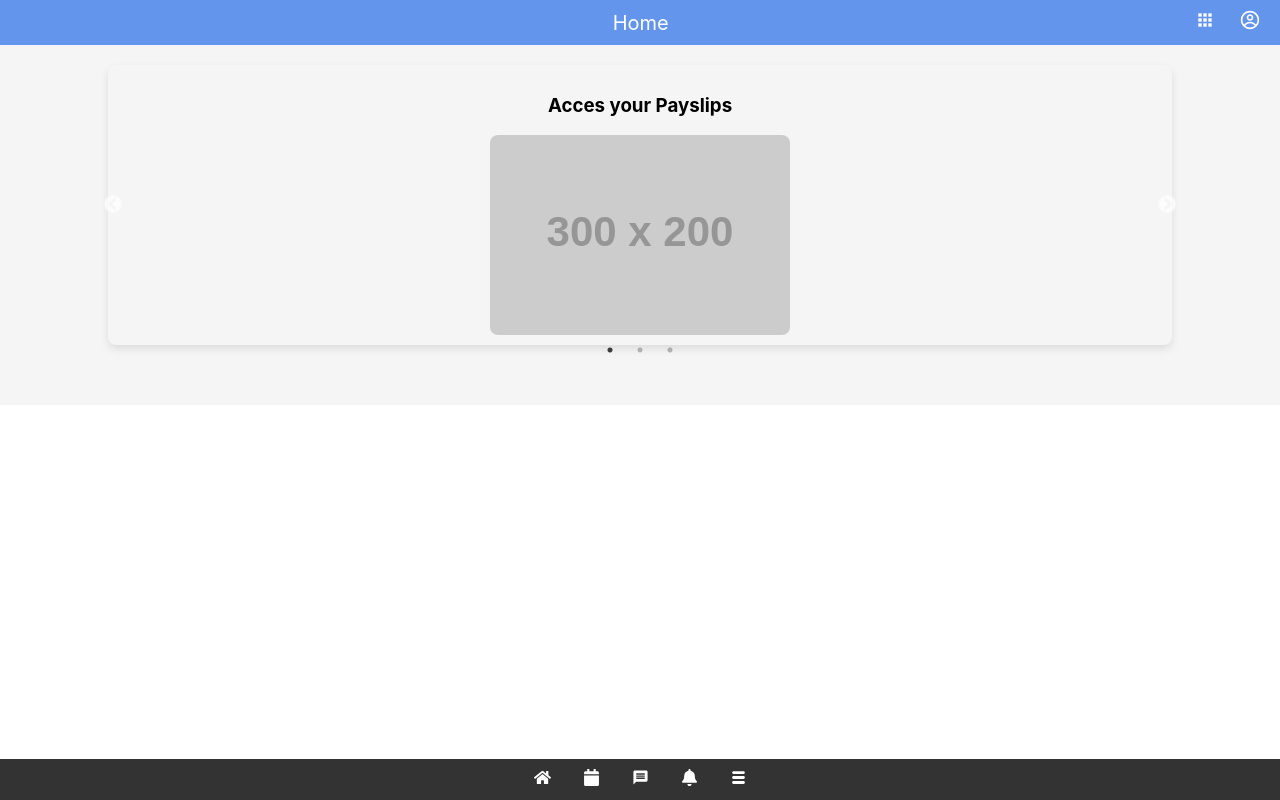
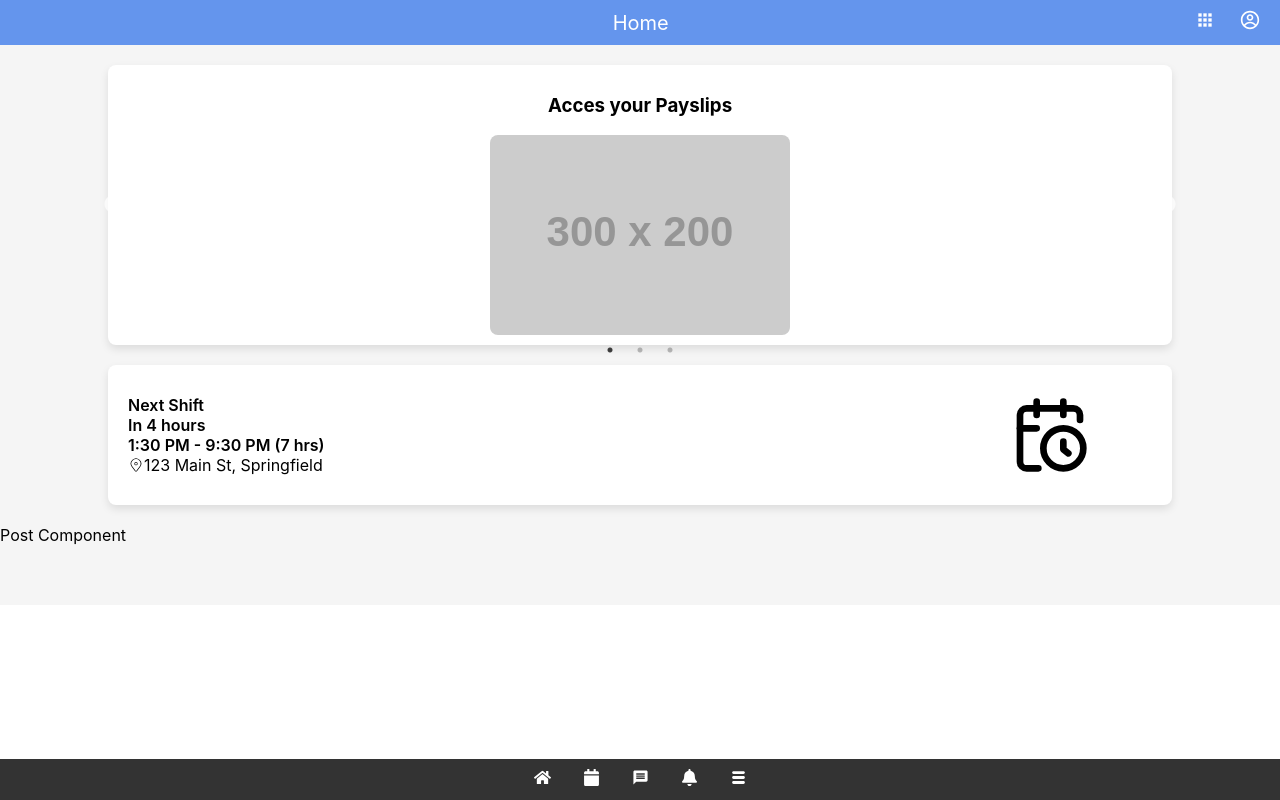
Before and after one commit to ItKyrios/jamshift-frontend, a React (Create React App) app in the folder jamshift-frontend/: page /dashboard in a window 1280 px wide. Built offline with nearby package versions, Linux system fonts and the light colour scheme.

Commit message:
ShiftPreview card component UI complete

```diff
--- a/jamshift-frontend/src/components/Post.js
+++ b/jamshift-frontend/src/components/Post.js
@@ -1,4 +1,9 @@
 import React from "react";
 
-export default function Posts() {
+export default function Post() {
+    return (
+        <div>
+            Post Component
+        </div>
+    );
 }
--- /dev/null
+++ b/jamshift-frontend/src/components/ShiftPreview.css
@@ -0,0 +1,43 @@
+.shiftPreview-card-component {
+    display: grid;
+    grid-template-columns: 4fr 1fr;
+    grid-template-rows: repeat(3, 1fr);
+
+    width: 80%;
+    margin: auto;
+    padding: 10px 20px;
+    box-shadow: 0 4px 8px rgba(0, 0, 0, 0.1);
+    border-radius: 8px;
+    background-color: white;
+    margin-bottom: 20px;
+}
+
+.shiftPreview-card-component div {
+    justify-content: center;
+    display: flex;
+    justify-content: center;
+    align-items: center;
+}
+
+.shiftPreview-card-header {
+    align-self: flex-end;
+    margin-right: auto;
+    font-weight: 600;
+}
+
+.shiftPreview-shift-details {
+    align-self: center;
+    margin-right: auto;
+    font-weight: 600;
+}
+
+.shiftPreview-shift-location {
+    align-self: flex-start;
+    margin-right: auto;
+}
+
+.shiftPreview-card-icon {
+    font-size: 5rem;
+    grid-column: 2;
+    grid-row: 1 / span 3;
+}
--- a/jamshift-frontend/src/components/ShiftPreview.js
+++ b/jamshift-frontend/src/components/ShiftPreview.js
@@ -1,4 +1,24 @@
 import React from "react";
+import "./ShiftPreview.css";
+import { LuCalendarClock } from "react-icons/lu";
+import { CiLocationOn } from "react-icons/ci";
 
 export default function ShiftPreview() {
+    return (
+        <div className="shiftPreview-card-component">
+            <div className="shiftPreview-card-header">
+                Next Shift
+            </div>
+            <div className="shiftPreview-shift-details">
+                In 4 hours <br />
+                1:30 PM - 9:30 PM (7 hrs)
+            </div>
+            <div className="shiftPreview-shift-location">
+               <CiLocationOn /> 123 Main St, Springfield
+            </div>
+            <div className="shiftPreview-card-icon">
+                <LuCalendarClock />
+            </div>
+        </div>
+    );
 }
--- a/jamshift-frontend/src/components/SimpleSlider.css
+++ b/jamshift-frontend/src/components/SimpleSlider.css
@@ -5,6 +5,8 @@
   box-shadow: 0 4px 8px rgba(0, 0, 0, 0.1);
   border-radius: 8px;
   text-align: center;
+  background-color: white;
+  margin-bottom: 20px;
 }
 
 .slider-image {
--- a/jamshift-frontend/src/pages/Dashboard.js
+++ b/jamshift-frontend/src/pages/Dashboard.js
@@ -3,6 +3,7 @@ import Navbar from "../components/Navbar";
 import ShiftPreview from "../components/ShiftPreview";
 import Post from "../components/Post";
 import SimpleSlider from "../components/SimpleSlider";
+
 
 export default function Dashboard() {
   const idealhours_banner = "https://placehold.co/300x200.png";
```
